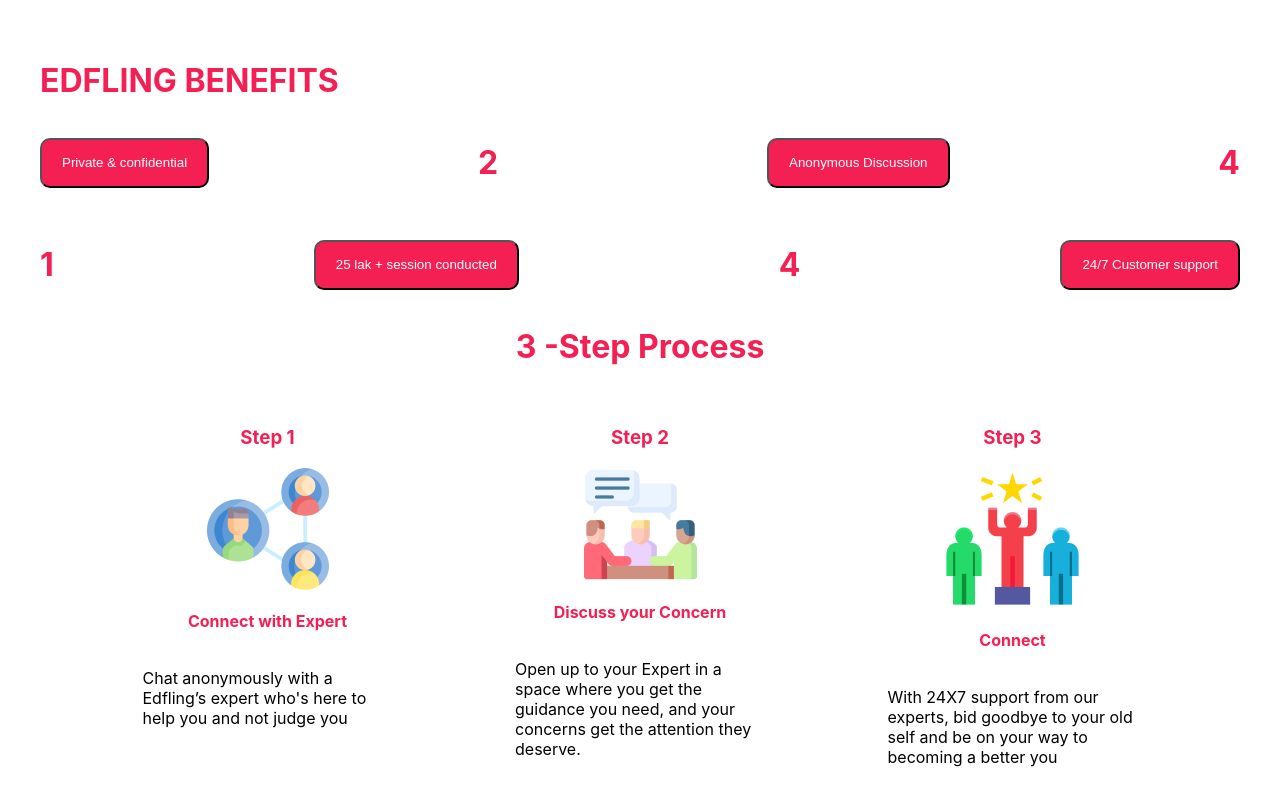
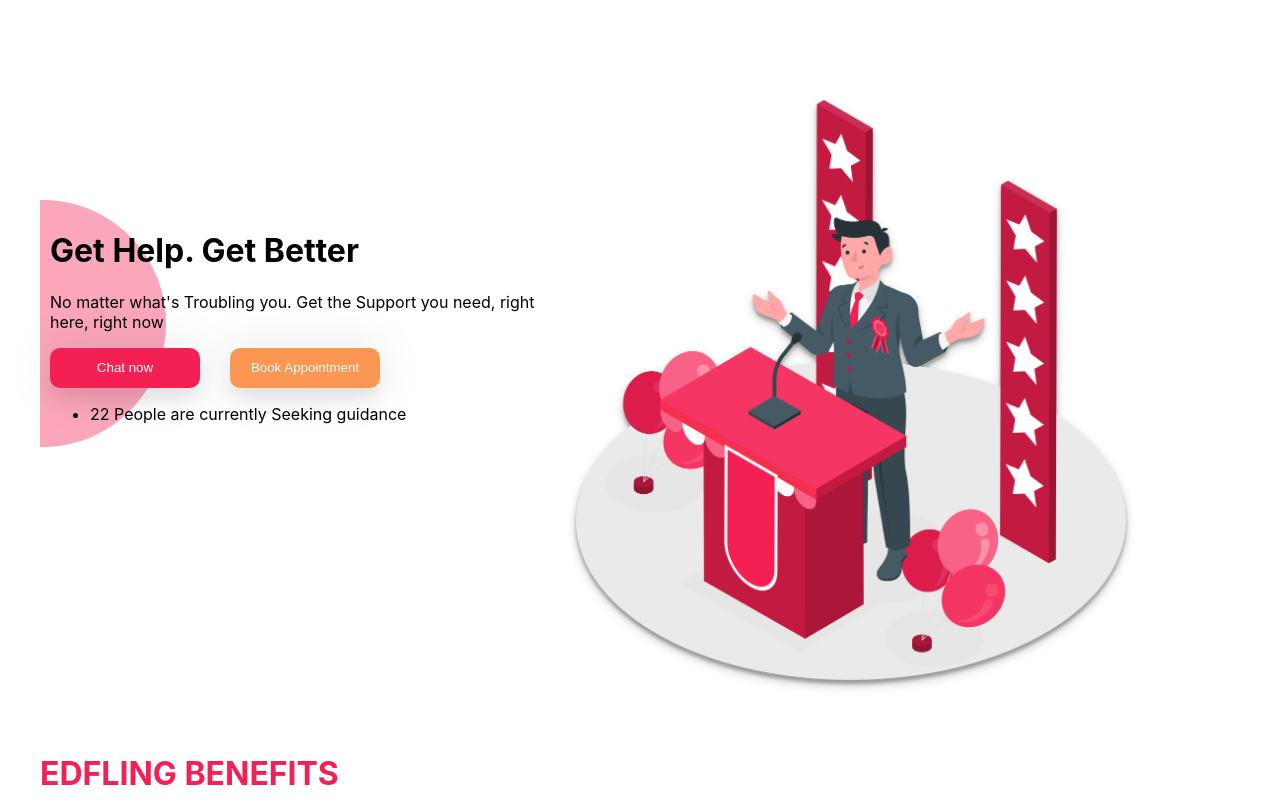
Before and after one commit to shwetank00001/kartexa-pages, a React (Create React App) app: page / in a window 1280 px wide. Shown: the top 800 px of the page. Built offline with nearby package versions, Linux system fonts and the light colour scheme.

Commit message:
Kartexa update

```diff
--- a/src/App.js
+++ b/src/App.js
@@ -10,12 +10,12 @@
   return (
 
       <div>
+        <First />
         <Third />
-        {/* <First />
         <Latest />
         <People />
         <Benefits />
-        <Footer /> */}
+        <Footer />
       </div>
 
 
--- a/src/components/Third.js
+++ b/src/components/Third.js
@@ -7,13 +7,17 @@
 
         <div className='private-row'>
             <button>Private & confidential</button>
-            <h1>2</h1>
+            <div className=''>
+                <h1>2</h1>
+            </div>
 
             <button>Anonymous Discussion</button>
             <h1>4</h1>
         </div>
         <div className='session-row'>
-            <h1>1</h1>
+            <div className='numbers'>
+                <h1>1</h1>
+            </div>
             <button>25 lak + session conducted</button>
 
             <h1>4</h1>
--- a/src/index.css
+++ b/src/index.css
@@ -29,11 +29,12 @@
 }
 
 .first-text{
-  border: 2px solid black;
   width: 40%;
   padding: 10px;
   margin-left: 40px;
   margin-top: 100px;
+  background-image: url('ec.png');
+  background-repeat: no-repeat, no-repeat;
 
 }
 
@@ -41,23 +42,26 @@
   color: black;
 }
 .button-first{
+  display: flex;
 
-  display: flex;
-  padding: 10px;
 }
 .button-chat{
   width: 150px;
   height: 40px;
   background: #F42053;
+  border: #F42053;
   border-radius: 10px;
+  box-shadow: 0 12px 16px 0 rgba(0,0,0,0.07),0 1px 50px 0 rgba(0,0,0,0.1);
 }
 
 .button-book{
   width: 150px;
   height: 40px;
   background: #FB9752;
+  border: #F42053;
   border-radius: 10px;
   margin-left: 30px;
+  box-shadow: 0 12px 16px 0 rgba(0,0,0,0.07),0 1px 50px 0 rgba(0,0,0,0.1);
 }
 
 .first-image > img{
@@ -74,22 +78,27 @@
   margin: 30px;
 
 }
+
 .private-row{
   display: flex;
-  justify-content: space-between;
+  justify-content: space-evenly;
   align-items: center;
+  width: 95%;
 }
 .private-row > button{
   padding: 20px;
   display: flex;
   height: 50px;
   align-items: center;
+
 }
+
 .session-row{
   display: flex;
-  justify-content: space-between;
-  margin-top: 20px;
+  justify-content: space-evenly;
   align-items: center;
+  width: 96%;
+  margin-left: 80px;
 }
 
 .session-row > button{
```
Also changed, not shown: src/ec.png (added), src/ec2.png (added).
